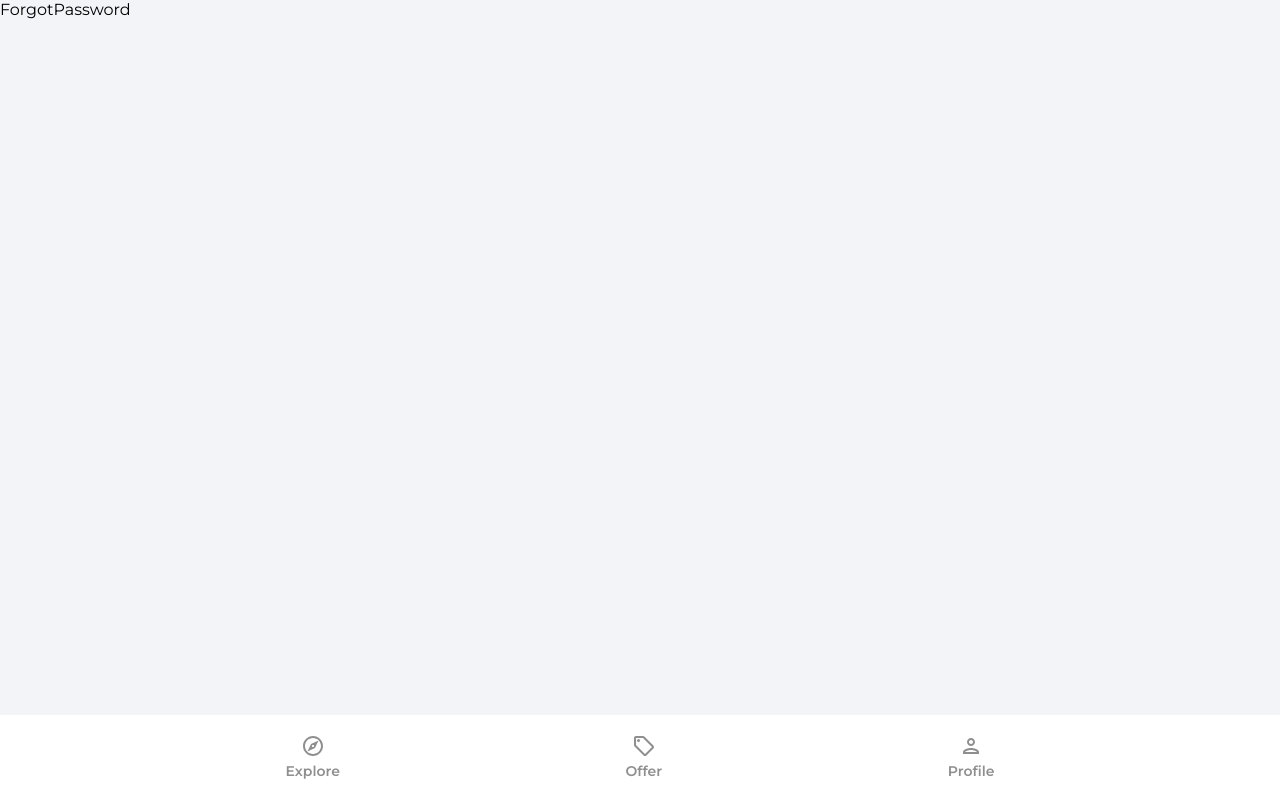
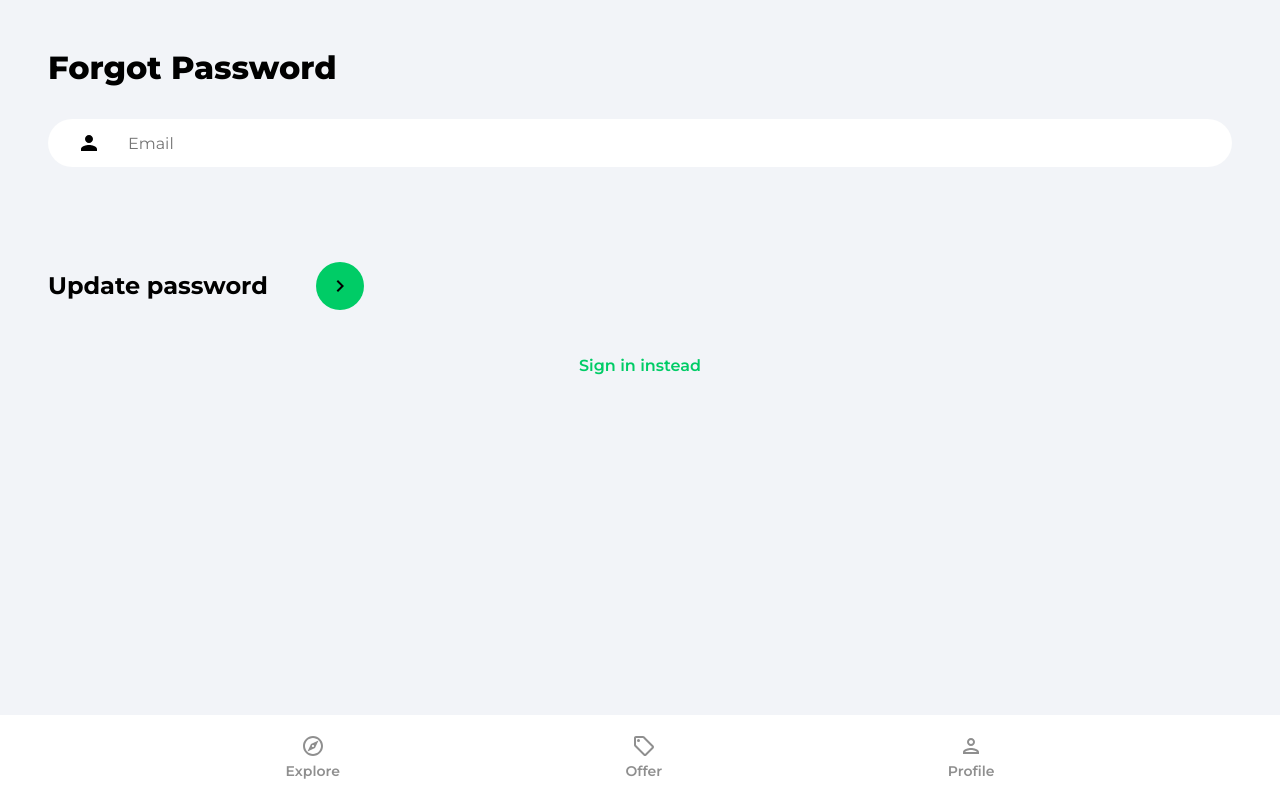
Before and after one commit to iLoneCoder/house-market, a React (Create React App) app: page /forgot-password in a window 1280 px wide. Built offline with nearby package versions, Linux system fonts and the light colour scheme.

Commit message:
adding forgot password page and functionality

```diff
--- a/src/App.js
+++ b/src/App.js
@@ -7,14 +7,18 @@ import Profile from "./pages/Profile";
 import SignUp from "./pages/SignUp";
 import SignIn from "./pages/SingIn";
 import Navbar from "./components/Navbar";
+import PrivateRoute from "./components/PrivateRoute";
 import 'react-toastify/dist/ReactToastify.css';
+
 function App() {
   return (<>
     <BrowserRouter >
       <Routes>
         <Route path="/" element={<Explore />} />
         <Route path="/offer" element={<Offer />} />
-        <Route path="/profile" element={<Profile />} />
+        <Route path="/profile" element={<PrivateRoute />} >
+          <Route path="/profile" element={<Profile />} />
+        </Route>
         <Route path="/sign-up" element={<SignUp />} />
         <Route path="/sign-in" element={<SignIn />} />
         <Route path="/forgot-password" element={<ForgotPassword />} />
--- a/src/components/Navbar.jsx
+++ b/src/components/Navbar.jsx
@@ -23,9 +23,9 @@ function Navbar() {
                         <OfferIcon fill={checkLocation("/offer") ? "#2c2c2c" : "#8f8f8f"} />
                         <p className={checkLocation("/offer") ? "navbarListItemNameActive" : "navbarListItemName"}>Offer</p>
                     </li>
-                    <li className="navbarListItem" onClick={e => navigate("/sign-in")}>
-                        <ProfileIcon fill={checkLocation("/sign-in") ? "#2c2c2c" : "#8f8f8f"} />
-                        <p className={checkLocation("/sign-in") ? "navbarListItemNameActive" : "navbarListItemName"} >Profile</p>
+                    <li className="navbarListItem" onClick={e => navigate("/profile")}>
+                        <ProfileIcon fill={checkLocation("/profile") ? "#2c2c2c" : "#8f8f8f"} />
+                        <p className={checkLocation("/profile") ? "navbarListItemNameActive" : "navbarListItemName"} >Profile</p>
                     </li>
                 </ul>
             </nav>
--- /dev/null
+++ b/src/components/PrivateRoute.jsx
@@ -0,0 +1,14 @@
+import { Navigate, Outlet } from "react-router-dom";
+import { useAuthStatus } from "../hook/useAuthStatus"
+import Spinner from "./Spinner";
+function PrivateRoute() {
+    const { loggedIn, loading } = useAuthStatus();
+
+    if (loading) {
+        return <Spinner />
+    }
+
+    return loggedIn ? <Outlet /> : <Navigate to="/sign-in" />
+}
+
+export default PrivateRoute;
--- /dev/null
+++ b/src/components/Spinner.jsx
@@ -0,0 +1,7 @@
+function Spinner() {
+    return <div className="loadingSpinnerContainer">
+        <div className="loadingSpinner"></div>
+    </div>
+}
+
+export default Spinner
--- /dev/null
+++ b/src/hook/useAuthStatus.js
@@ -0,0 +1,20 @@
+import { getAuth, onAuthStateChanged } from "firebase/auth"
+import { useState } from "react"
+
+export const useAuthStatus = () => {
+    const [loggedIn, setLoggedIn] = useState(false);
+    const [loading, setLoading] = useState(true);
+
+    // useEffect(() => {
+    const auth = getAuth();
+    onAuthStateChanged(auth, (user) => {
+        if (user) {
+            setLoggedIn(true);
+        }
+        setLoading(false);
+    })
+    // })
+
+
+    return { loggedIn, loading };
+}
--- a/src/pages/ForgotPassword.jsx
+++ b/src/pages/ForgotPassword.jsx
@@ -1,6 +1,43 @@
+import { useState } from "react"
+import { getAuth, sendPasswordResetEmail } from "firebase/auth"
+import { toast } from "react-toastify"
+import {Link} from "react-router-dom"
+import { ReactComponent as ArrowIcon } from "../assets/svg/keyboardArrowRightIcon.svg"
+
 function ForgotPassword() {
-    return <div>
-        ForgotPassword
+    const [email, setEmail] = useState("");
+
+    const handleChange = (e) => {
+        setEmail(e.target.value);
+    }
+
+    const handleSubmit = async (e) => {
+        e.preventDefault();
+        try {
+            const auth = getAuth();
+            await sendPasswordResetEmail(auth, email);
+            toast.success("Email was sent");
+        } catch (error) {
+            toast.error("Email wasn't sent");
+        }
+    }
+
+    return <div className="pageContainer">
+        <p className="pageHeader">
+            Forgot Password
+        </p>
+
+        <form onSubmit={handleSubmit}>
+            <input type="email" className="emailInput" placeholder="Email" id="email" value={email} onChange={handleChange} />
+            <div className="signInBar">
+                <p className="signInText">Update password</p>
+
+                <button type="submit" className="signInButton"><ArrowIcon /></button>
+            </div>
+
+        <Link to="/sign-in" className="signInInstead">Sign in instead</Link>
+        </form>
+
     </div>
 }
 
```
